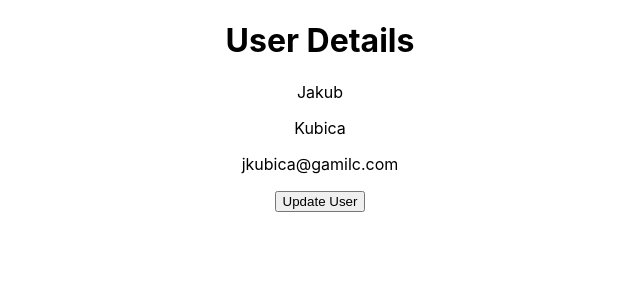
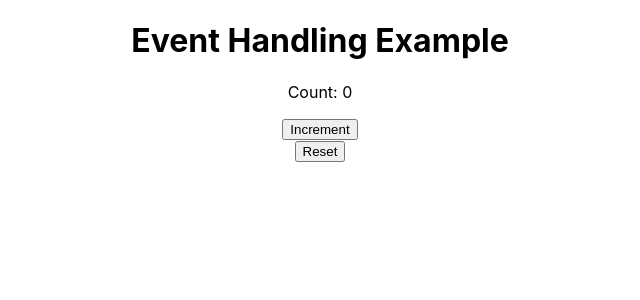
Before and after one commit to jkucaba/ReactJS_fund, a React (Create React App) app: page / in a window 1280 px wide. Shown: the top 300 px of the page, without its empty margins (320-960 px from the left). Built offline with nearby package versions, Linux system fonts and the light colour scheme.

Commit message:
Event Handling

```diff
--- a/src/App.js
+++ b/src/App.js
@@ -9,6 +9,7 @@
 import Student from './components/Student';
 import Employee from './components/Employee';
 import User from './components/User';
+import EventHandling from './components/EventHandling';
 
 function App() {
 
@@ -46,8 +47,10 @@
 
       {/* <Employee/> */}
 
-      <User
-      />
+      {/* <User
+      /> */}
+    <EventHandling/>
+
     </div>
   );
 }
--- /dev/null
+++ b/src/components/EventHandling.js
@@ -0,0 +1,26 @@
+import { useState } from "react"
+
+const EventHandling = () => {
+
+    const [count, setCount] = useState(0)
+
+    function handleClick(){
+        setCount(count+1);
+    }
+    function handleReset(){
+        setCount(0);
+    }
+
+    return(
+        <div>
+            <h1>Event Handling Example</h1>
+            <p>Count: {count}</p>
+            <button onClick={handleClick}>Increment</button><br/>
+            <button onClick={handleReset}>Reset</button>
+        </div>
+    )
+
+
+}
+
+export default EventHandling
```
